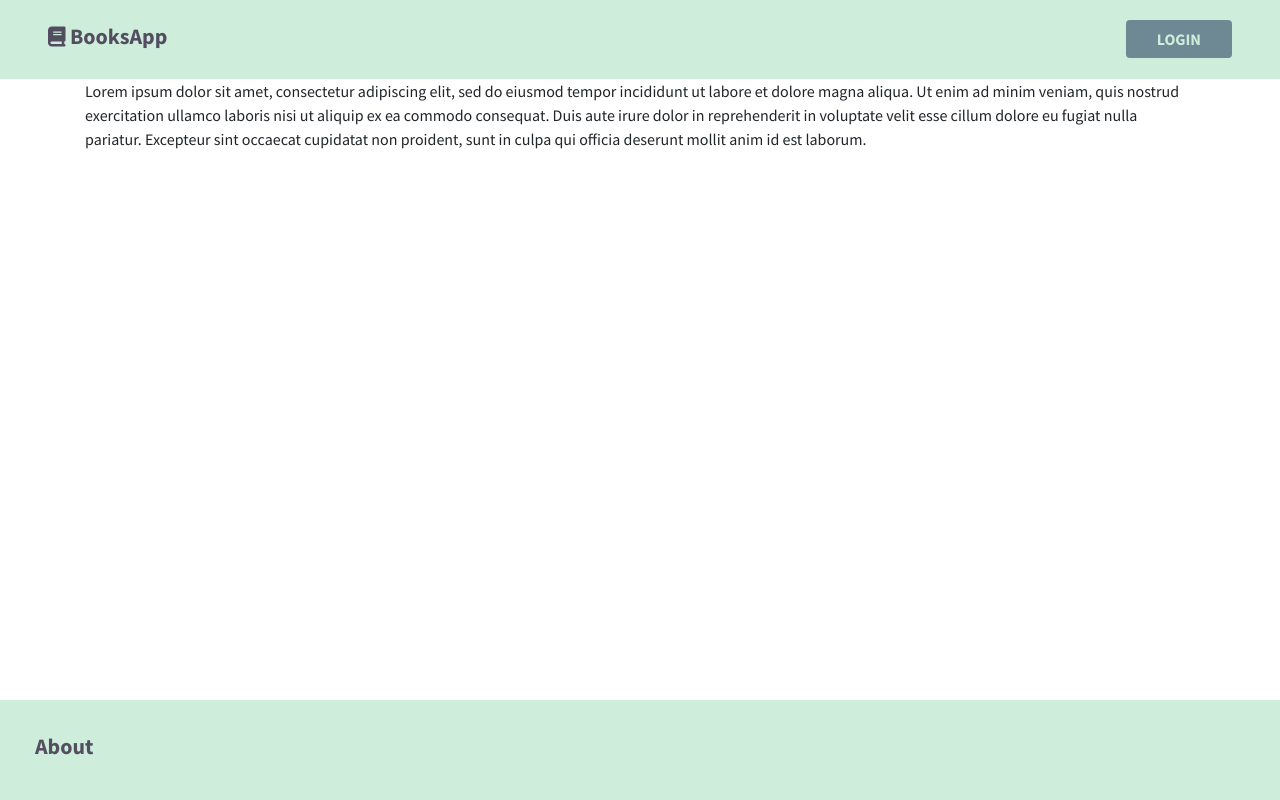
After one commit to Nymfeparakit/django-rss-app, a Django app: page /about/ in a window 1280 px wide. The commit adds this page. Run offline with Django 3.2, Linux system fonts and the light colour scheme; some libraries are stand-ins or nearby versions.

Commit message:
Add about page

```diff
--- a/books_app/static/css/main.css
+++ b/books_app/static/css/main.css
@@ -61,3 +61,11 @@ body {
     padding-left: 30px;
     padding-right: 30px;
 }
+
+a {
+    color: #544e61;
+}
+
+a:hover {
+    color: #6e8894;
+}
--- a/pages/urls.py
+++ b/pages/urls.py
@@ -4,4 +4,5 @@ from . import views
 
 urlpatterns = [
     path('', views.IndexView.as_view(), name='index'),
+    path('about/', views.AboutView.as_view(), name='about'),
 ]
--- a/pages/views.py
+++ b/pages/views.py
@@ -3,3 +3,7 @@ from django.views.generic import TemplateView
 
 class IndexView(TemplateView):
     template_name='pages/index.html'
+
+
+class AboutView(TemplateView):
+    template_name='pages/about.html'
--- a/templates/base.html
+++ b/templates/base.html
@@ -43,7 +43,7 @@
       <div class="container-fluid">
         <div class="row">
           <div class="col-md-12">
-            About
+            <a href="{% url 'about' %}">About</a>
           </div>
         </div>
       </div>
--- /dev/null
+++ b/templates/pages/about.html
@@ -0,0 +1,11 @@
+{% extends 'base.html' %}
+
+{% block content %}
+    <div class="container">
+        <div class="row">
+            <div class="col-md-12">
+                Lorem ipsum dolor sit amet, consectetur adipiscing elit, sed do eiusmod tempor incididunt ut labore et dolore magna aliqua. Ut enim ad minim veniam, quis nostrud exercitation ullamco laboris nisi ut aliquip ex ea commodo consequat. Duis aute irure dolor in reprehenderit in voluptate velit esse cillum dolore eu fugiat nulla pariatur. Excepteur sint occaecat cupidatat non proident, sunt in culpa qui officia deserunt mollit anim id est laborum.
+            </div>
+        </div>
+    </div>
+{% endblock %}
```
